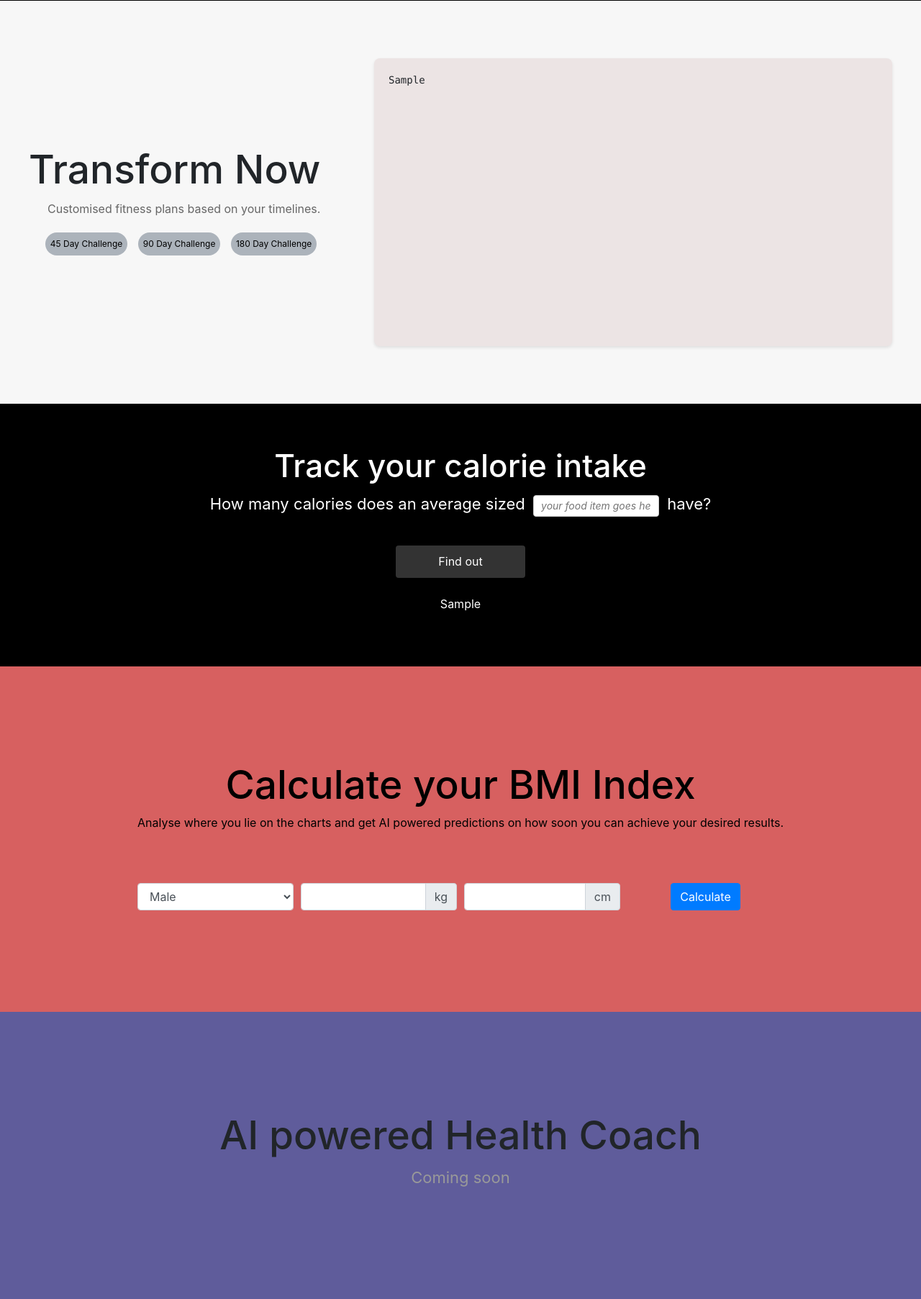
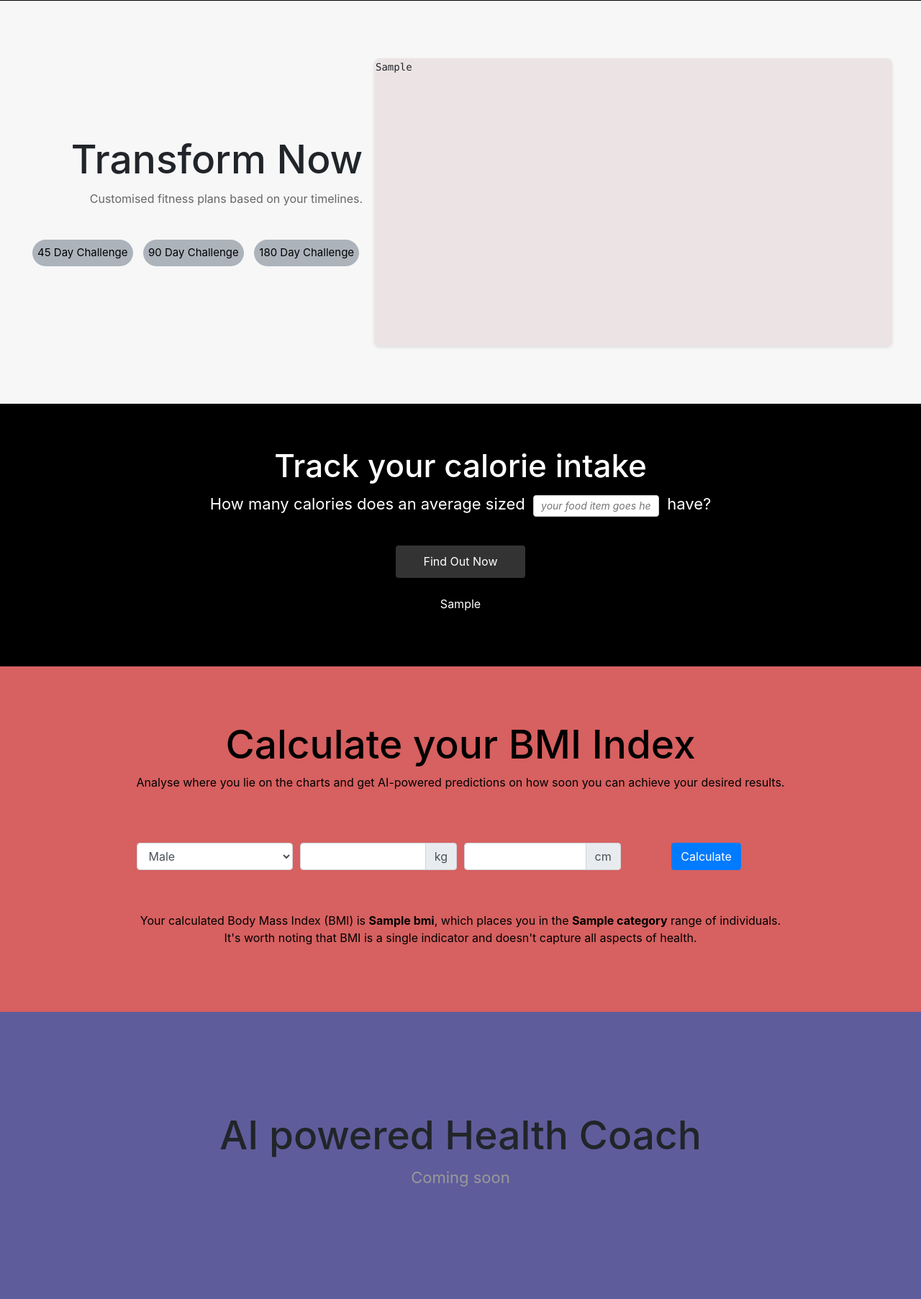
Before and after one commit to syedzubeen/ripped-mindsdb-project, a Flask app: template app/templates/index.html in a window 1280 px wide. Shown: the part 1395-3200 px from the top of the page at 72% size. Run offline with Flask 3, Linux system fonts and the light colour scheme; the template is opened without the code that fills it: most values are stand-ins (such as "Sample title", 1, 10 or a date in 2020); some web fonts are replaced.

Commit message:
Fix bmi index calculator

```diff
--- a/app/static/styles.css
+++ b/app/static/styles.css
@@ -323,14 +323,15 @@
     background-color: #acb3bb;
     color: rgb(0, 0, 0);
     cursor: pointer;
-    font-size: 12px;
+    font-size: 15px;
+    font: weight 100px;
     margin: 5px;
   }
 
   .result {
     width: 60%; /* Set a specific width here */
     background-color: #ece4e4;
-    padding: 20px;
+    padding: 2px;
     border-radius: 8px;
     box-shadow: 0 2px 4px rgba(0, 0, 0, 0.1);
     height: 400px;
--- a/app/templates/index.html
+++ b/app/templates/index.html
@@ -8,38 +8,36 @@
 
 <div class="section">
   <div class="text">
-      <p>Say goodbye to lethargic lives and embrace a healthy lifestyle packed with excitement and energy.<br> Join Ripped now!</p>
+    <p>Say goodbye to lethargic lives and embrace a healthy lifestyle packed with excitement and energy.<br> Join Ripped
+      now!</p>
   </div>
   <div class="image">
     <img src="{{ url_for('static', filename='muscleguyhome.png') }}" alt="Image description">
   </div>
 </div>
 
-
-
-
-
-
+<!-- Section: Feature Descriptions -->
 <div class="triple-section">
   <div class="section-container">
     <img src="{{ url_for('static', filename='salad.gif') }}" alt="Image 1" width="90" height="90">
-        <p>Elevate your wellness journey with personalized, delectable recipes tailored to your preferences and dietary needs. Discover the art of wholesome cooking and indulge in a symphony of taste and health, one custom dish at a time.</p>
+    <p>Elevate your wellness journey with personalized, delectable recipes tailored to your preferences and dietary
+      needs. Discover the art of wholesome cooking and indulge in a symphony of taste and health, one custom dish at a
+      time.</p>
   </div>
   <div class="section-container">
     <img src="{{ url_for('static', filename='walk.gif') }}" alt="Image 1" width="90" height="90">
-      <p> Experience personalized workout plans tailored to your goals and preferences. Achieve results faster, stay motivated, and embrace a healthier, fitter you. Your dream physique is just a click away.</p>
+    <p> Experience personalized workout plans tailored to your goals and preferences. Achieve results faster, stay
+      motivated, and embrace a healthier, fitter you. Your dream physique is just a click away.</p>
   </div>
   <div class="section-container">
     <img src="{{ url_for('static', filename='chat.gif') }}" alt="Image 1" width="90" height="90">
-      <p>Talk to our AI Health Coaches to get tailored fitness routines to nutritional guidance, enjoy insightful conversations and expert advice, empowering you on your journey to optimal health. Your 24/7 virtual partner for a vibrant life.</p>
+    <p>Talk to our AI Health Coaches to get tailored fitness routines to nutritional guidance, enjoy insightful
+      conversations and expert advice, empowering you on your journey to optimal health. Your 24/7 virtual partner for a
+      vibrant life.</p>
   </div>
 </div>
 
-
-
-
-
-
+<!-- Section: Healthy Recipe -->
 <div class="api-section">
   <div class="text white-text">
     <h1 class="centered">Make my Healthy Recipe</h1>
@@ -51,7 +49,8 @@
         <label><input type="checkbox" name="gluten_free">Gluten-Free</label>
         <label><input type="checkbox" name="lactose_free">Lactose-Free</label>
       </div>
-        <br><br><button type="submit" class="btn btn-primary btn-lg btn-block custom-button-width" name="recipe_button">Generate</button>
+      <br><br><button type="submit" class="btn btn-primary btn-lg btn-block custom-button-width"
+        name="recipe_button">Generate</button>
     </form>
   </div>
 
@@ -62,18 +61,12 @@
   </div>
 </div>
 
-
-
-
-
-
-
-
+<!-- Section: Transformation Plans -->
 <div class="custom-section">
-    <form method="post" action="/">
+  <form method="post" action="/" >
     <div class="transform-text">
       <h1>Transform Now</h1>
-        <p>Customised fitness plans based on your timelines.</p>
+      <p>Customised fitness plans based on your timelines.</p><br>
       <div class="challenge-buttons">
         <button type="submit" class="rounded-button" name="45_day_challenge">45 Day Challenge</button>
         <button type="submit" class="rounded-button" name="90_day_challenge">90 Day Challenge</button>
@@ -88,22 +81,7 @@
   </div>
 </div>
 
-
-
-
-
-
-
-
-
-
-
-
-
-
-
-
-
+<!-- Section: Calorie Counter -->
 <div class="calories-section">
   <form method="POST" action="/">
     <div class="calories-text">
@@ -115,7 +93,7 @@
         </span>
         have?
       </p><br>
-          <button type="submit" name="calories_button">Find out</button>
+      <button type="submit" name="calories_button">Find Out Now</button>
     </div>
 
   </form>
@@ -128,22 +106,14 @@
   {% endif %}
 </div>
 
-
-
-
-
-
-
-
-
-
-
-
+<!-- Section: BMI Calculator -->
+<!-- Section: BMI Calculator -->
 <div class="bmi-section">
   <div class="bmi-content">
       <h1 class="bmi-header">Calculate your BMI Index</h1>
-        Analyse where you lie on the charts and get AI powered predictions on how soon you can achieve your desired results.<br>
-        <br><br><br><form action="/" method="post">
+      Analyse where you lie on the charts and get AI-powered predictions on how soon you can achieve your desired results.<br>
+      <br><br><br>
+      <form action="/" method="post">
           <div class="form-row">
               <div class="form-group col-md-3">
                   <select class="form-control" id="sex" name="sex">
@@ -172,33 +142,15 @@
               </div>
           </div>
       </form>
+      {% if bmi is not none %}
+      <div class="bmi-result"><br><br>
+          <p>Your calculated Body Mass Index (BMI) is <strong>{{ bmi }}</strong>, which places you in the <strong>{{ category }}</strong> range of individuals.<br> It's worth noting that BMI is a single indicator and doesn't capture all aspects of health.</p>
+      </div>
+      {% endif %}
   </div>
 </div>
 
-
-
-
-
-
-
-
-
-
-
-
-
-
-
-
-
-
-
-
-
-
-
-
-
+<!-- Section: AI Assistant -->
 <div class="ai-assistant">
   <div class="text-container">
     <h1 class="main-text">AI powered Health Coach</h1>
```
Also changed, not shown: app/routes.py (+27 -3 lines). Lines whose indentation alone changed are shown as unchanged.
